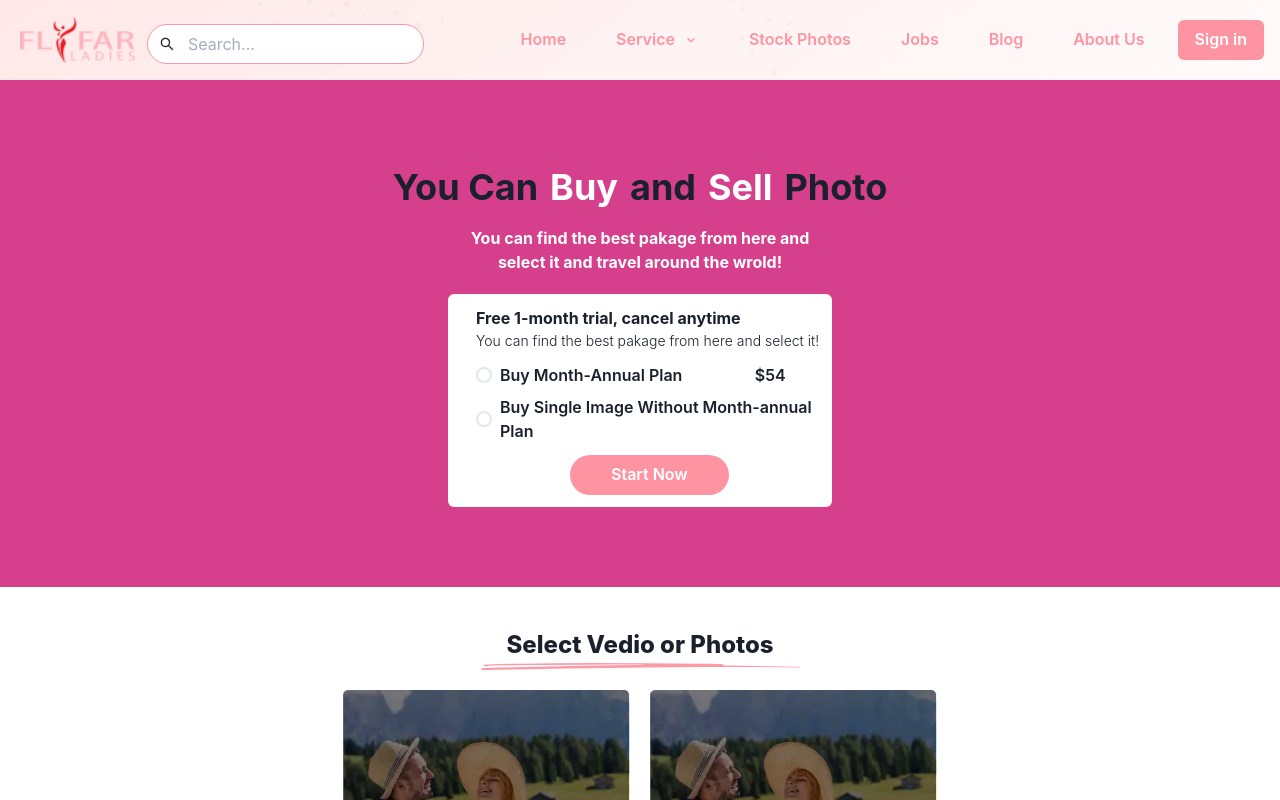
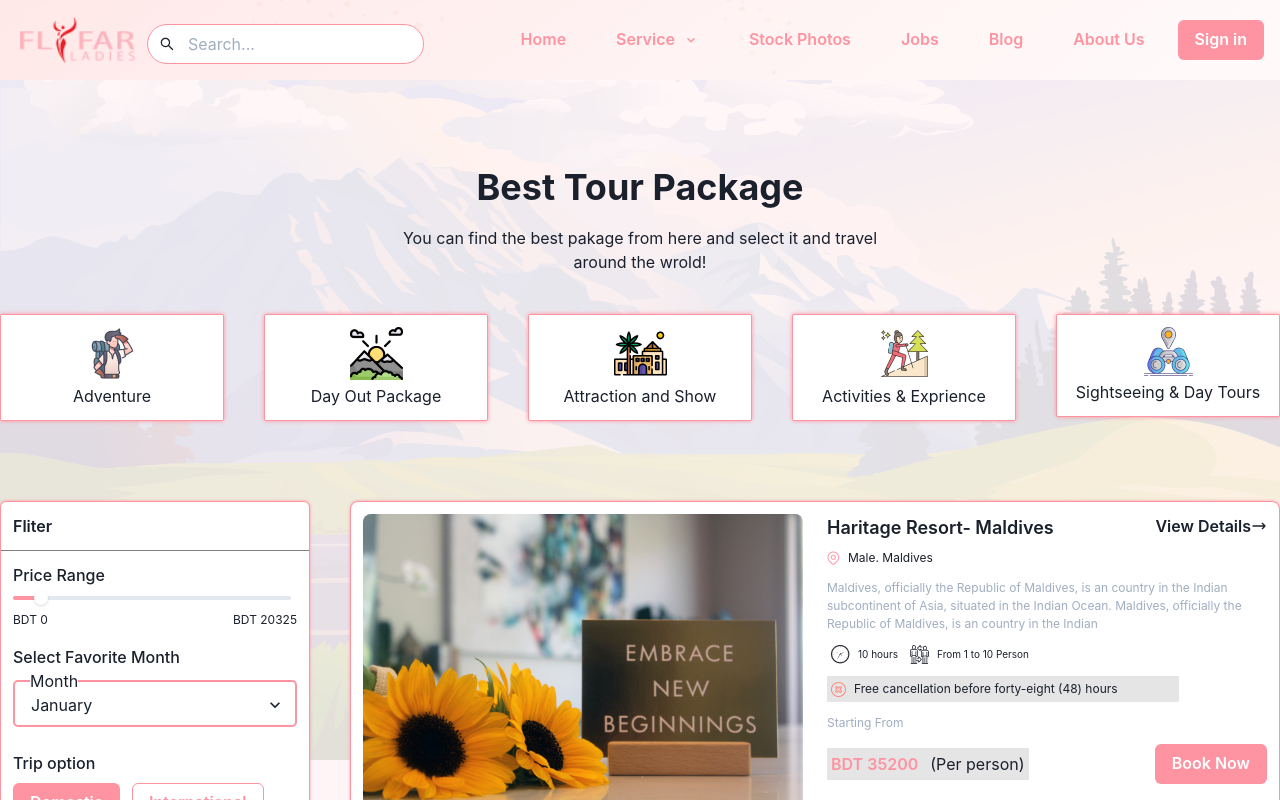
Before and after one commit to sohan724flyfar/Fly-Far-Ladies, a React (Create React App) app: page /package in a window 1280 px wide. Shown: the top 800 px of the page. Built offline with nearby package versions, Linux system fonts and the light colour scheme.

Commit message:
Set Router

```diff
--- a/src/App.js
+++ b/src/App.js
@@ -6,7 +6,6 @@ import './App.css';
 import BookingDetails from './Componants/BookingDetails/BookingDetails';
 import BookingInput from './Componants/BookingInput/BookingInput';
 import Home from './Componants/Home/Home';
-import MultipleSlider from './Componants/PackageDetails/MultipleSlider';
 import PackageDetails from './Componants/PackageDetails/PackageDetails';
 import PackageMain from './Componants/PackageMain/PackageMain';
 import StockImageDetail from './Componants/StockImage/StockImageDetail';
@@ -42,7 +41,11 @@ function App() {
 
 
           <Route path="/package" >
-            {/* <PackageMain /> */}
+            <PackageMain />
+            {/* <StockImageDetail /> */}
+          </Route>
+
+          <Route path="/stockphotos" >
             <StockImageDetail />
           </Route>
 
--- a/src/Componants/Footer/Footer.js
+++ b/src/Componants/Footer/Footer.js
@@ -22,7 +22,7 @@ const Footer = () => {
                     <Container mt={'32'} maxW={'container.xl'} >
                         <Grid templateColumns={'3fr 3fr 3fr 3fr'}>
                             <GridItem>
-                                <Image w={'26'} src={logo} />
+                                <Image w={'30'} src={logo} />
                                 <Flex mt={'2'} >
                                     <Image src={footer1} />
                                     <Image ms={'2'} src={footer2} />
--- a/src/Componants/Navbar/Navbar.js
+++ b/src/Componants/Navbar/Navbar.js
@@ -116,8 +116,10 @@ export default function Navbar() {
 
 
 
+                                        <NavLink to="/stockphotos">
+                                            <Button _focus={{ 'outline': 'none' }} _hover={{ 'border': '1px', 'bgColor': 'white', 'borderColor': '#FE94A2', 'color': '#FE94A2' }} border={'1px solid transparent'} bg={'transparent'} >Stock Photos</Button>
+                                        </NavLink>
 
-                                        <Button _focus={{ 'outline': 'none' }} _hover={{ 'border': '1px', 'bgColor': 'white', 'borderColor': '#FE94A2', 'color': '#FE94A2' }} border={'1px solid transparent'} bg={'transparent'} >Stock Photos</Button>
 
 
                                         <Button _focus={{ 'outline': 'none' }} _hover={{ 'border': '1px', 'bgColor': 'white', 'borderColor': '#FE94A2', 'color': '#FE94A2' }} border={'1px solid transparent'} bg={'transparent'} >Jobs </Button>
```
Also changed, not shown: 1 other file (tests, documents, lock files or other folders).
